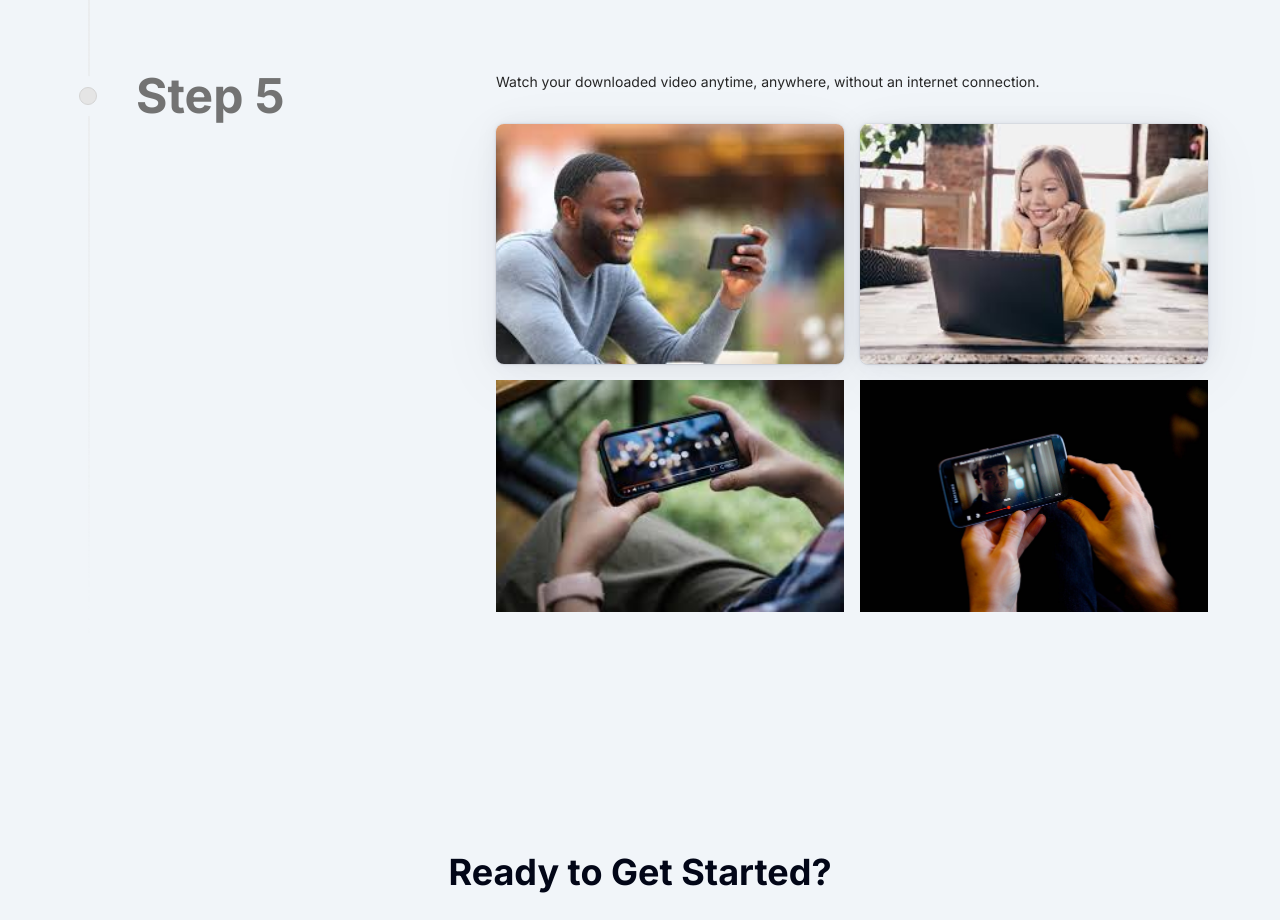
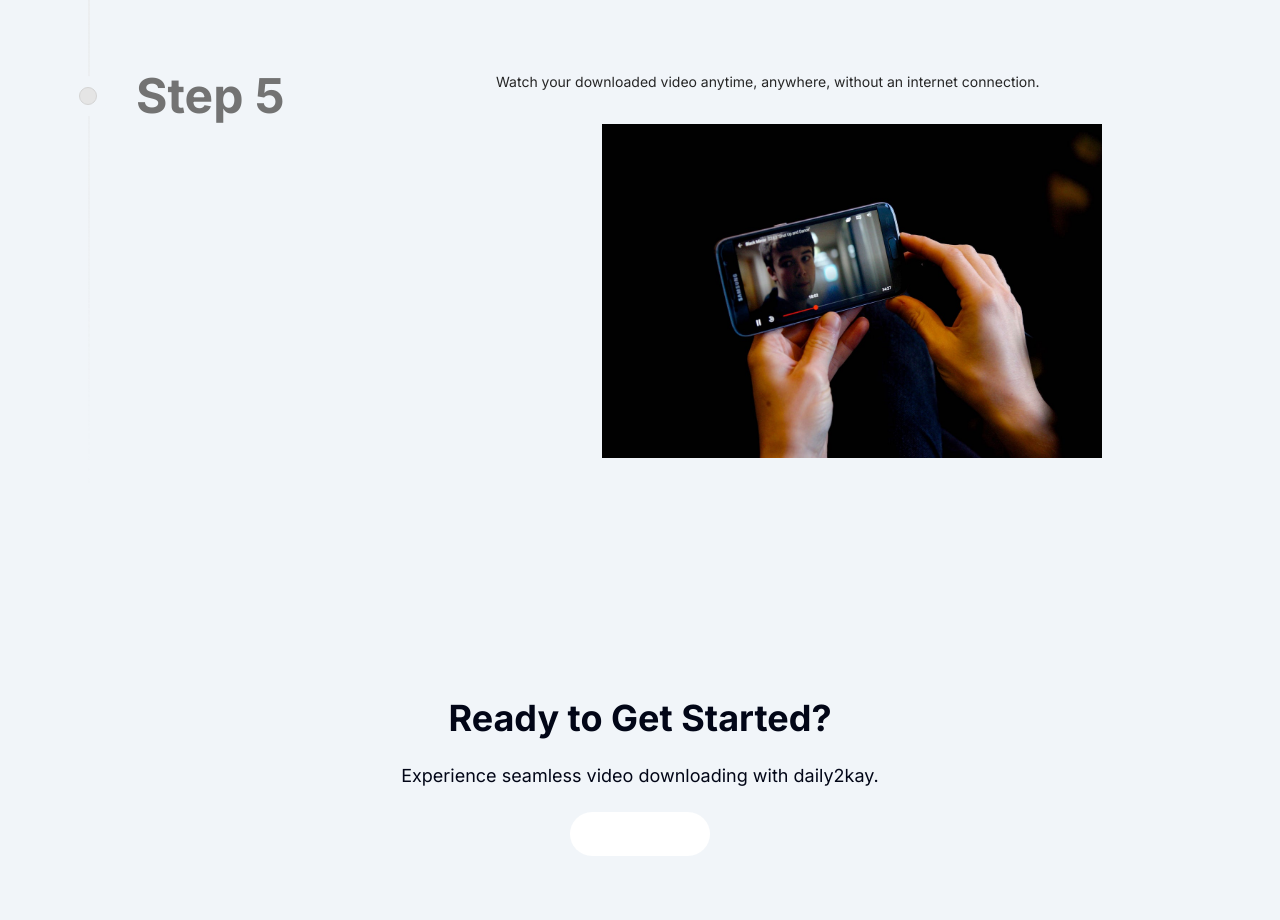
Before and after one commit to TSOlami/daily2kay, a Next.js app: page / in a window 1280 px wide. Shown: the part 4280-5200 px from the top of the page. Built offline with nearby package versions, Linux system fonts and the light colour scheme.

Commit message:
Refactor Home component layout by centering video image and commenting out unused image component for better code clarity

```diff
--- a/src/app/page.tsx
+++ b/src/app/page.tsx
@@ -171,8 +171,8 @@ export default function Home() {
       content: (
         <div>
           <p className="text-neutral-800 dark:text-neutral-200 text-xs md:text-sm font-normal mb-8">Watch your downloaded video anytime, anywhere, without an internet connection.</p>
-          <div className="grid grid-cols-2 gap-4">
-            <Image
+          <div className="flex justify-center">
+            {/* <Image
               src="/images/images.jpg"
               alt="Enjoy Video"
               width={500}
@@ -191,7 +191,7 @@ export default function Home() {
               alt="Enjoy Video"
               width={500}
               height={500}
-            />
+            /> */}
             <Image
               src="/images/watch.jpg"
               alt="Enjoy Video"
```
